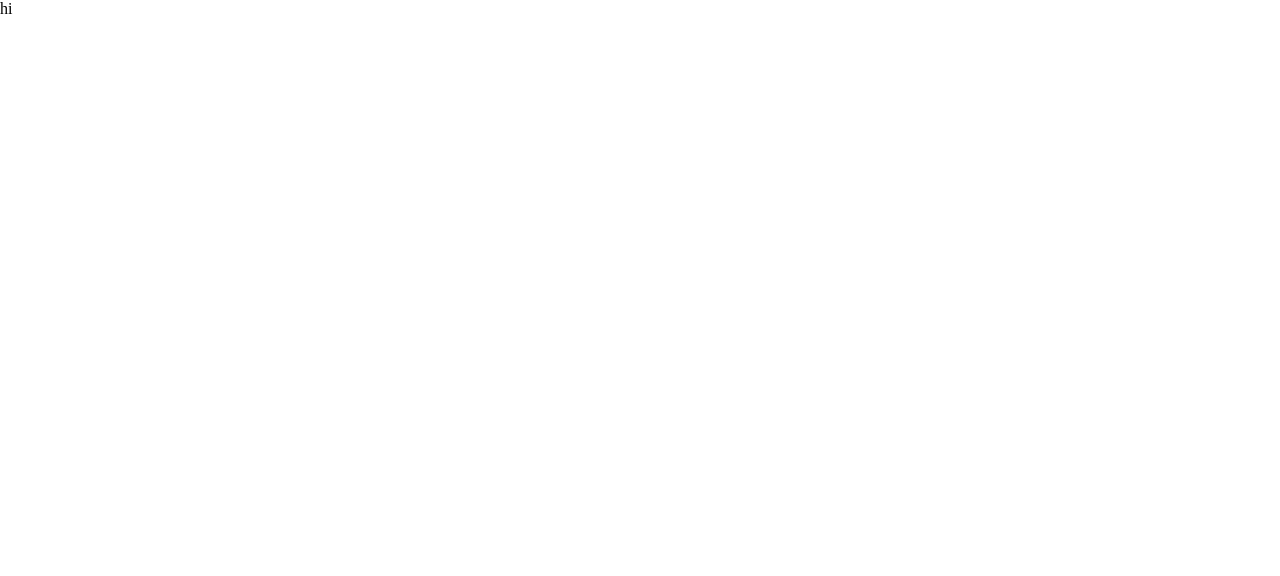
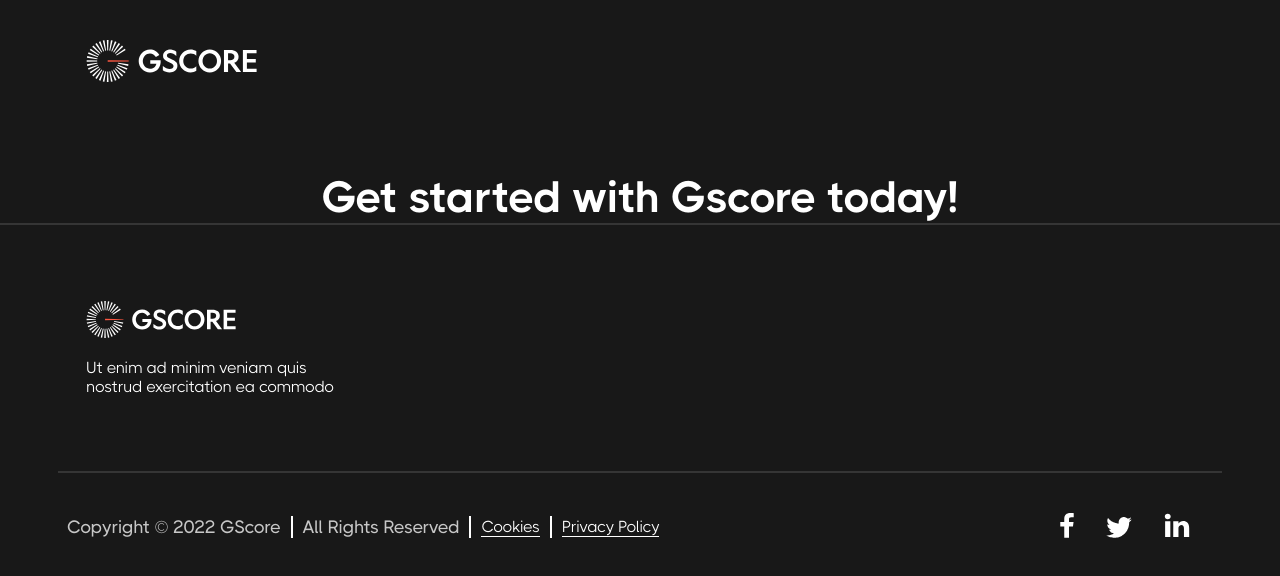
Before and after one commit to nick-felker/gscore, a Next.js app: page / in a window 1280 px wide. Shown: the top 576 px of the page. Built offline with nearby package versions, Linux system fonts and the light colour scheme.

Commit message:
ui: header/footer/offer

```diff
--- a/pages/index.tsx
+++ b/pages/index.tsx
@@ -1,14 +1,31 @@
 import styled from "styled-components";
-
+import Header from "../src/ui/header";
+import Offer from "../src/ui/offer";
+import Footer from "../src/ui/footer";
 
 function Index(){
     return(
-        <>
-            <p>hi</p>
-
-        </>
+            <ExternalWrapper>
+                <Header/>
+                <OfferWrapper>
+                    <Offer text="Get started with Gscore today!"/>
+                </OfferWrapper>
+                <Footer/>
+            </ExternalWrapper>
     )
 }
 
 
+const ExternalWrapper = styled.div`
+    width: 100vw;
+    height: 100vh;
+    background-color: #181818;
+`
+const OfferWrapper = styled.div`
+    display: flex;
+    align-items: center;
+    margin-top: 50px;
+    justify-content: center;
+`
+
 export default Index;
--- /dev/null
+++ b/src/ui/footer/index.tsx
@@ -0,0 +1,177 @@
+import styled from "styled-components";
+
+
+interface Props{
+
+}
+
+function Footer(props:Props){
+    return(
+        <>
+            <ExternalWrapper>
+                <UpperFooterLine/>
+                <InnerWrapper>
+                    <LogoWrapper>
+                        <Logo src="./images/logo.svg"/>
+                        <UnderLogoText>Ut enim ad minim veniam quis nostrud exercitation  ea commodo</UnderLogoText>
+                    </LogoWrapper>
+
+
+                </InnerWrapper>
+            </ExternalWrapper>
+            <UnderFooterLineWrapper>
+                <UnderFooterLine/>
+            </UnderFooterLineWrapper>
+
+            <CopyrightWrapper>
+                        <CopyrightText>
+                            <Copyright>Copyright © 2022 GScore</Copyright>
+                            <VerticalBar/>
+                            <AllRightsReserved>All Rights Reserved</AllRightsReserved>
+                            <VerticalBar/>
+                            <CookiesLink>Cookies</CookiesLink>
+                            <VerticalBar/>
+                            <PrivacyPoliceLink>Privacy Policy</PrivacyPoliceLink>
+                        </CopyrightText>
+                        <CopyrightLinks>
+                            <FacebookLinkWrapper>
+                                <FacebookLink src="./images/Facebook.svg"></FacebookLink>
+                            </FacebookLinkWrapper>
+                            <TwitterLinkWrapper>
+                                <TwitterLink src="./images/Twitter.svg"></TwitterLink>
+                            </TwitterLinkWrapper>
+                            <LinkedinLinkWrapper>
+                                <LinkedinLink src="./images/LinkedIn.svg"></LinkedinLink>
+                            </LinkedinLinkWrapper>
+                        </CopyrightLinks>
+            </CopyrightWrapper>
+        </>
+    )
+}
+
+
+const ExternalWrapper = styled.div`
+    font-family: THICCCBOI;
+    color: white;
+`
+
+const UpperFooterLine = styled.div`
+    height: 2px;
+    width: 100vw;
+    background-color: #353535;
+`
+const InnerWrapper = styled.div`
+    display: flex;
+    flex-direction: column;
+    align-items: flex-start;
+    padding: 76px 85px 45px 86px;
+`
+
+const LogoWrapper = styled.div`
+    display: flex;
+    flex-direction: column;
+    margin-bottom: 30px;
+`
+
+const Logo = styled.img`
+    width: 150px;
+    margin-bottom: 20px;
+`
+const UnderLogoText = styled.p`
+    position: relative;
+    width: 54%;
+`
+
+const UnderFooterLine = styled.div`
+    height: 2px;
+    position: relative;
+    width: 91%;
+    background-color: #353535;
+`
+const UnderFooterLineWrapper = styled.div`
+    display: flex;
+    justify-content: center;
+`
+
+const CopyrightText = styled.div`
+    display: flex;
+    align-items: center;
+
+`
+
+const CopyrightLinks = styled.div`
+    padding-right: 40px;
+`
+
+const TwitterLink = styled.img`
+
+`
+const TwitterLinkWrapper = styled.a`
+    margin-right: 32px;
+    margin-left: 32px;
+    cursor: pointer;
+    :hover{
+        opacity: 0.5;
+    }
+`
+const FacebookLink = styled.img`
+
+`
+const FacebookLinkWrapper = styled.a`
+    cursor: pointer;
+    :hover{
+        opacity: 0.5;
+    }
+`
+const LinkedinLink = styled.img`
+
+`
+const LinkedinLinkWrapper = styled.a`
+    cursor: pointer;
+    :hover{
+        opacity: 0.5;
+    }
+`
+const Copyright = styled.p`
+    font-size: 18px;
+    font-weight: 500;
+    color: #c7c7c7;
+`
+const CookiesLink = styled.a`
+    border-bottom: 1px solid white;
+    cursor: pointer;
+`
+const PrivacyPoliceLink = styled.a`
+    border-bottom: 1px solid white;
+    cursor: pointer;
+
+`
+
+const AllRightsReserved = styled.p`
+    font-size: 18px;
+    font-weight: 500;
+    color: #c7c7c7;
+`
+
+const VerticalBar = styled.div`
+    transform: rotate(90deg);
+    height: 2px;
+    width: 22px;
+    background-color: white;
+`
+
+
+const CopyrightWrapper = styled.div`
+    margin-top: 40px;
+    display: flex;
+    justify-content: space-between;
+    color: white;
+    font-family: THICCCBOI;
+    padding: 0px 50px 42px 67px;
+
+`
+
+
+
+
+export default Footer;
--- /dev/null
+++ b/src/ui/header/index.tsx
@@ -0,0 +1,35 @@
+import styled from "styled-components";
+
+
+
+
+function Header(){
+    return(
+        <>
+            <ExternalWrapper>
+                <Logo src="./images/logo.svg"/>
+                <UserBlock></UserBlock>
+            </ExternalWrapper>
+        </>
+    )
+}
+
+
+const Logo = styled.img`
+
+`
+
+const ExternalWrapper = styled.div`
+    padding: 40px 91px 40px 86px;
+    background-color: #181818;
+    display: flex;
+    justify-content: space-between;
+    align-items: center;
+`
+
+const UserBlock = styled.div`
+
+`
+
+
+export default Header;
--- /dev/null
+++ b/src/ui/offer/index.tsx
@@ -0,0 +1,25 @@
+import styled from "styled-components";
+
+interface Props{
+    text: string;
+}
+
+
+function Offer(props:Props){
+    return(
+        <>
+            <Root>{props.text}</Root>
+        </>
+    )
+}
+
+
+
+const Root = styled.h1`
+    font-size: 44px;
+    font-weight: 700;
+    color: white;
+    font-family: THICCCBOI;
+`
+
+export default Offer;
```
Also changed, not shown: src/ui/offerCard/index.tsx (added, +19 -0 lines).
